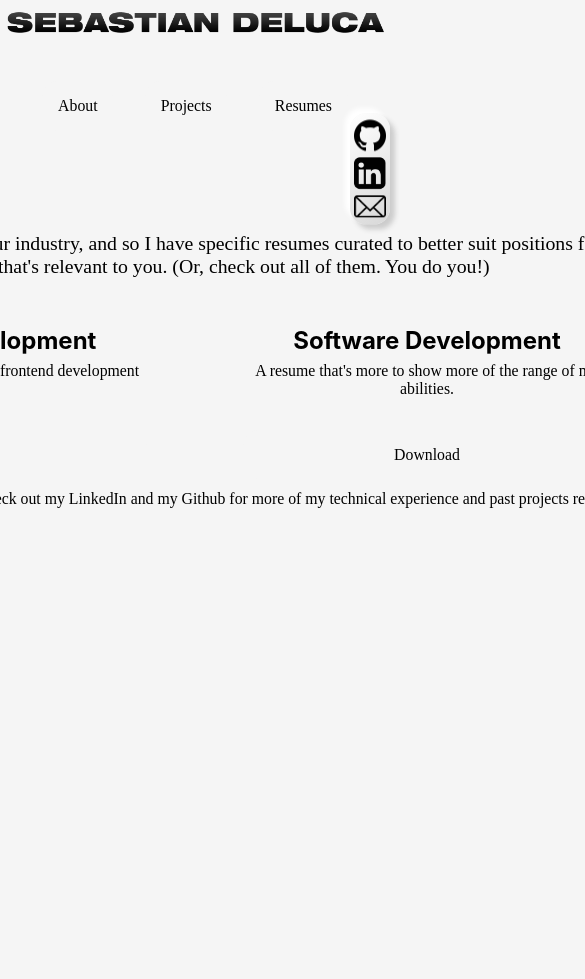
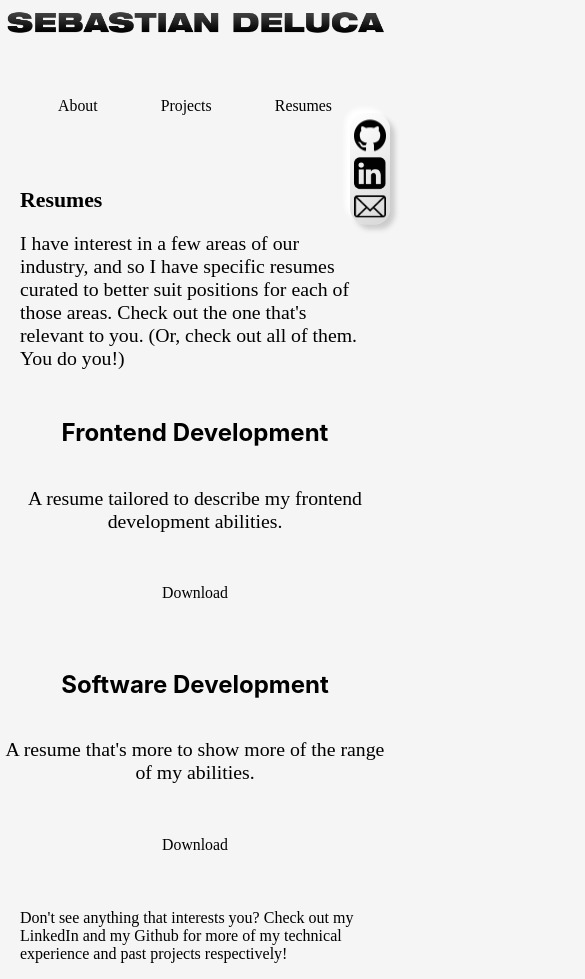
Before and after one commit to sebastiandeluca/sebastiandelucasite, a React (Create React App) app: page / in a window 390 px wide. Both pictures are taken after a click on the button "Resumes". Shown: the top 979 px of the page, 585 px wide, since content can reach past the window. Before the commit the page ends 844 px from the top, so only its background shows below. Built offline with nearby package versions, Linux system fonts and the light colour scheme; a web font is replaced by a local one.

Commit message:
Responsiveness Fix
Fixed mobile responsiveness and removed unnecessary CSS

```diff
--- a/src/App.css
+++ b/src/App.css
@@ -27,12 +27,6 @@
 .description {
   font-size: calc(12px + 2vmin);
   animation: swipeLeft 500ms ease-in-out;
-}
-
-.description-tiny {
-  font-size: calc(8px + 2vmin);
-  animation: swipeLeft 500ms ease-in-out;
-  margin-top: calc(-2vh + 1vmin);
 }
 
 .text-block {
@@ -271,9 +265,16 @@ box-shadow:  4px 4px 8px #bcbcbc,
 }
 
 @media only screen and (max-width: 600px) {
+
   .text-block {
     padding: 0 1.25em 0 1.25em;
     text-align: left;
+  }
+
+  .container-row {
+    display: flex;
+    flex-direction: row;
+    flex-wrap: wrap;
   }
 
   .Personal-info {
--- a/src/App.js
+++ b/src/App.js
@@ -192,18 +192,20 @@ const Resumes = (props) => {
     <div className="Resumes">
       <img src={logo} className="App-logo-still" alt="logo" />
       <Navbar changePage={props.changePage}></Navbar>
-      <div className='container-row'>
-      <div className='text-block'>
+       <div className='text-block'>
         <h2 className='text-head'>Resumes</h2>
         <p className='description'>
         I have interest in a few areas of our industry, and so I have specific
         resumes curated to better suit positions for each of those areas. Check
         out the one that's relevant to you. (Or, check out all of them. You do you!)
         </p>
+      </div>
+      <div className='container-row'>
+
         <div className='container-row'>
           <div className='container-col' id="resume">
             <h2>Frontend Development</h2>
-            <p className='description-tiny'>
+            <p className='description'>
               A resume tailored to describe my frontend development
               abilities.
             </p>
@@ -211,23 +213,23 @@ const Resumes = (props) => {
           </div>
           <div className='container-col' id="resume">
             <h2>Software Development</h2>
-            <p className='description-tiny'>
+            <p className='description'>
               A resume that's more to show more of the range
               of my abilities.
             </p>
             <button className="Button"><a href={pdf} target="_blank" rel="noreferrer">Download</a></button>
           </div>
         </div>
-          <div className="container-row">
-            <p className='description-tiny'>
+
+        </div>
+        <div className="container-row">
+            <p className='text-block'>
               Don't see anything that interests you? Check out my
               LinkedIn and my Github for more of my technical
               experience and past projects respectively!
             </p>
           </div>
-        </div>
       </div>
-    </div>
 
   )
 }
```
